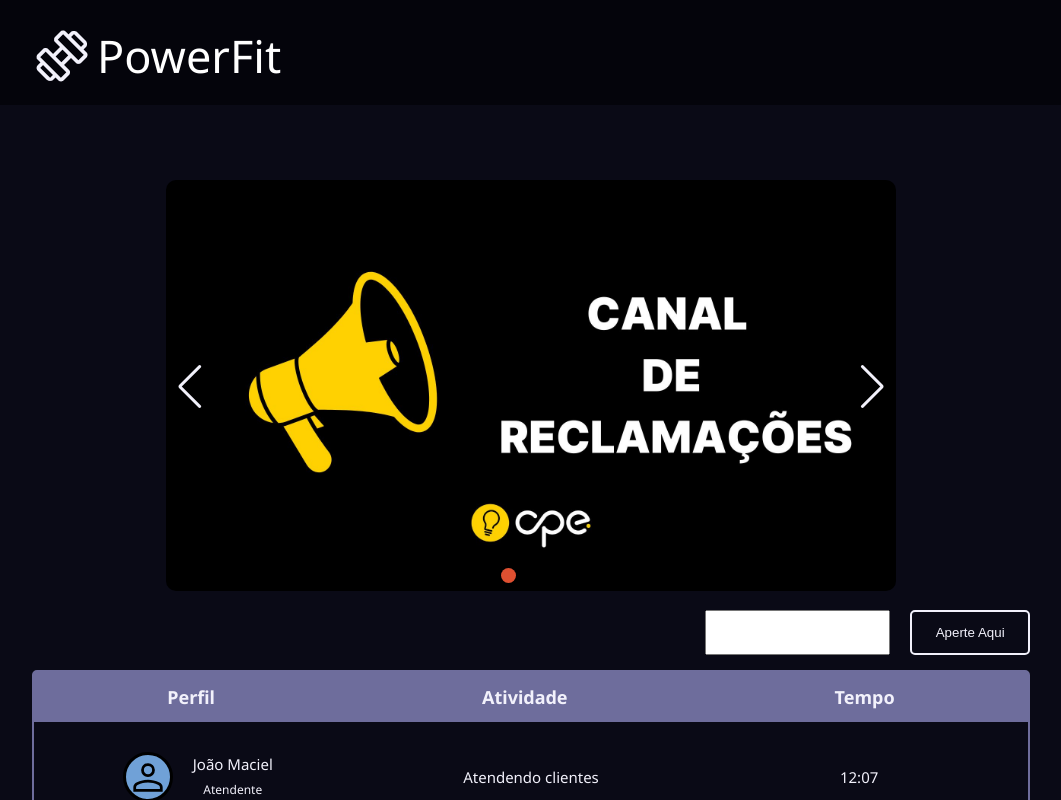
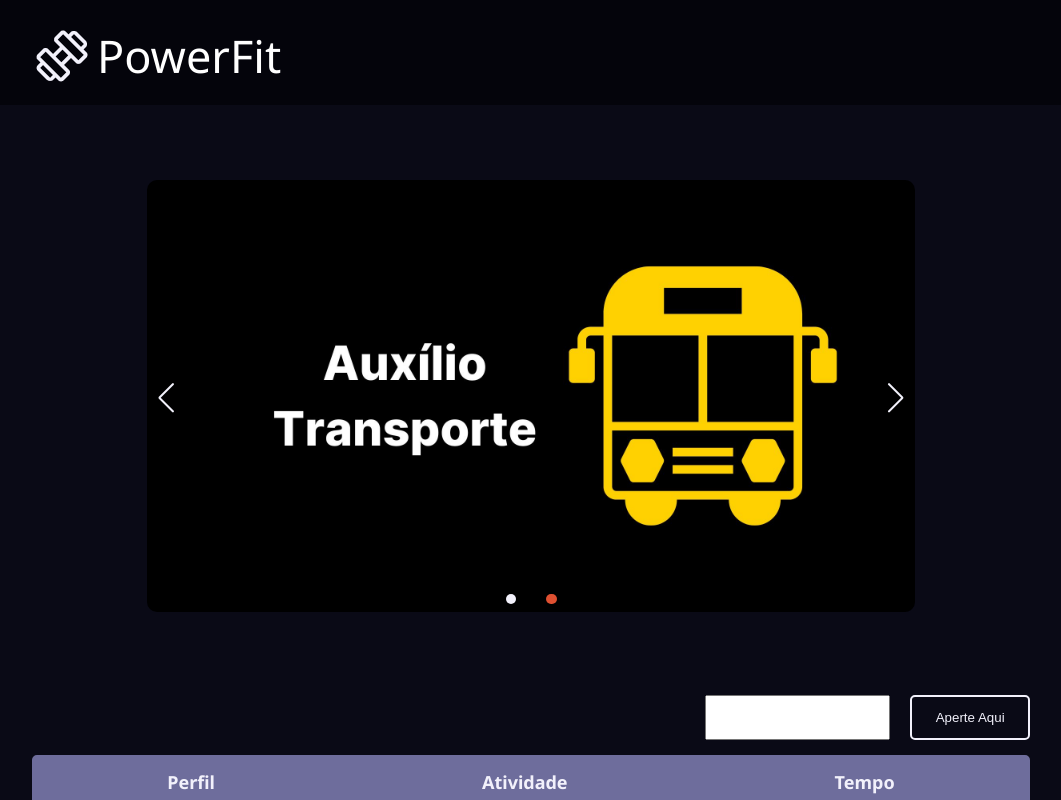
Before and after one commit to SamuelFVG/powerfit-trainee-cpe, a React (Vite) app in the folder powerfit/: page /home in a window 1280 px wide. Shown: the top 800 px of the page, without its empty margins (109-1170 px from the left). Built offline with nearby package versions, Linux system fonts and the light colour scheme.

Commit message:
Modificações nos itens de navegação e paginação do carrossel. Mudança de css para styled components no carrossel.

```diff
--- a/powerfit/src/components/Carrossel/Carrossel.jsx
+++ b/powerfit/src/components/Carrossel/Carrossel.jsx
@@ -5,19 +5,20 @@
 import tartaruga from "../../assets/tartaruga.jpg";
 import tigre from "../../assets/tigre.jpg";
 
-import "./Style.css";
 import "swiper/css";
 import "swiper/css/navigation";
 import "swiper/css/pagination";
 
-const slides = [falcao, raposa, tartaruga, tigre];
+import { ImagemCarrossel, SwiperContainer } from "./Style";
+
+const slides = [raposa, tartaruga];
 
 function montaSlides() {
   let saidaSlides = [];
   for (let i = 0; i < slides.length; i++) {
     saidaSlides.push(
       <SwiperSlide key={i}>
-        <img className="imagemCarrossel" src={slides[i]} />
+        <ImagemCarrossel src={slides[i]} />
       </SwiperSlide>
     );
   }
@@ -26,7 +27,7 @@
 
 export default function Carrossel() {
   return (
-    <div className="swiperContainer">
+    <SwiperContainer>
       <Swiper
         modules={[Autoplay, Navigation, Pagination]}
         navigation
@@ -35,11 +36,19 @@
         autoplay={{ delay: 5000, disableOnInteraction: false }}
         style={{
           "--swiper-navigation-color": "#F2F1FB",
+          "--swiper-navigation-size": "2rem",
+
           "--swiper-pagination-color": "#DF5031",
+          "--swiper-pagination-bullet-inactive-color": "#F2F1FB",
+          "--swiper-pagination-bullet-inactive-opacity": 1,
+          "--swiper-pagination-bullet-opacity": 1,
+          "--swiper-pagination-bullet-horizontal-gap": "1rem",
+          "--swiper-pagination-bullet-width": "0.7rem",
+          "--swiper-pagination-bullet-height": "0.7rem",
         }}
       >
         {montaSlides()}
       </Swiper>
-    </div>
+    </SwiperContainer>
   );
 }
--- a/powerfit/src/components/Carrossel/Style.css
+++ /dev/null
@@ -1,15 +0,0 @@
-.swiperContainer {
-  width: 57%;
-}
-
-.imagemCarrossel {
-  width: 100%;
-  border-radius: 10px;
-}
-
-.swiper-pagination-bullet {
-  opacity: 100% !important;
-  width: 1rem !important;
-  height: 1rem !important;
-  margin: 0 1rem 0 1rem !important;
-}
--- /dev/null
+++ b/powerfit/src/components/Carrossel/Style.js
@@ -0,0 +1,10 @@
+import styled from "styled-components";
+
+export const ImagemCarrossel = styled.img`
+  width: 100%;
+  border-radius: 10px;
+`;
+
+export const SwiperContainer = styled.div`
+  width: 60%;
+`;
--- a/powerfit/src/pages/Home/Styles.js
+++ b/powerfit/src/pages/Home/Styles.js
@@ -23,6 +23,7 @@
 `;
 
 export const DivInputsHome = styled.form`
+  margin-top: 5%;
   display: flex;
   justify-content: right;
   gap: 2%;
```
